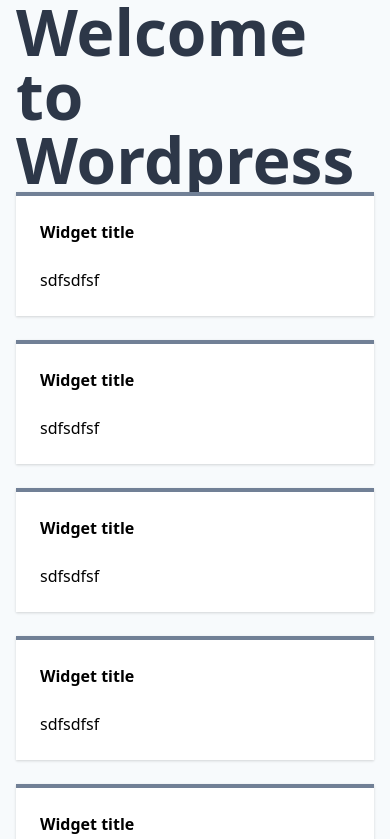
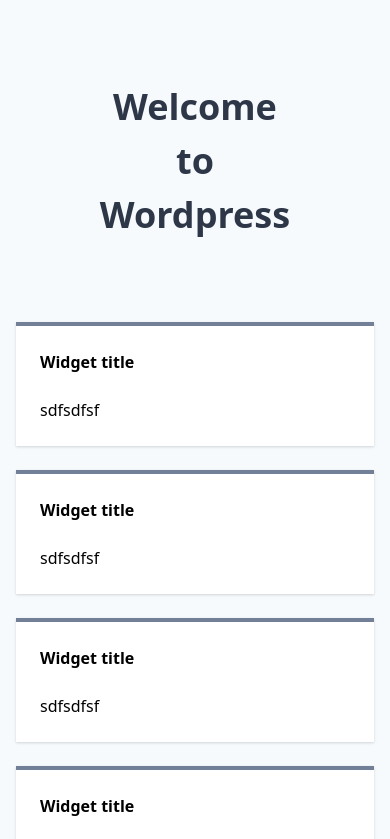
Before and after one commit to opdavies/wordpress-tailwindcss-starter-static, a website: page index.html in a window 390 px wide. Shown: the top 839 px of the page. Drawn offline with nearby package versions, Linux system fonts and the light colour scheme; files that its build step writes are made by us from their sources.

Commit message:
Responsive page title

```diff
--- a/index.html
+++ b/index.html
@@ -9,7 +9,9 @@
 
   <div class="min-h-screen flex flex-col">
     <main class="container mx-auto px-4 flex-1 flex items-center justify-center">
-      <h1 class="text-gray-800 text-6xl font-semibold leading-none">Welcome to Wordpress</h1>
+      <div class="p-20 text-center">
+        <h1 class="text-gray-800 text-4xl md:text-5xl lg:text-6xl font-semibold">Welcome to Wordpress</h1>
+      </div>
     </main>
 
     <aside class="container px-4 mx-auto">
```
